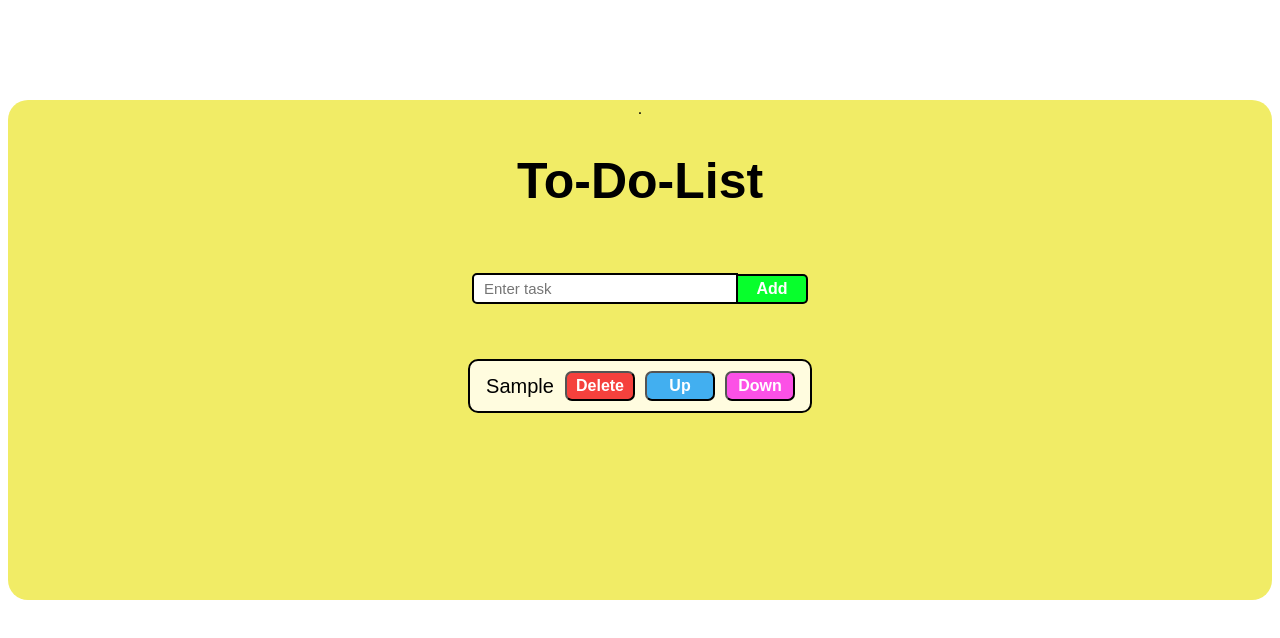
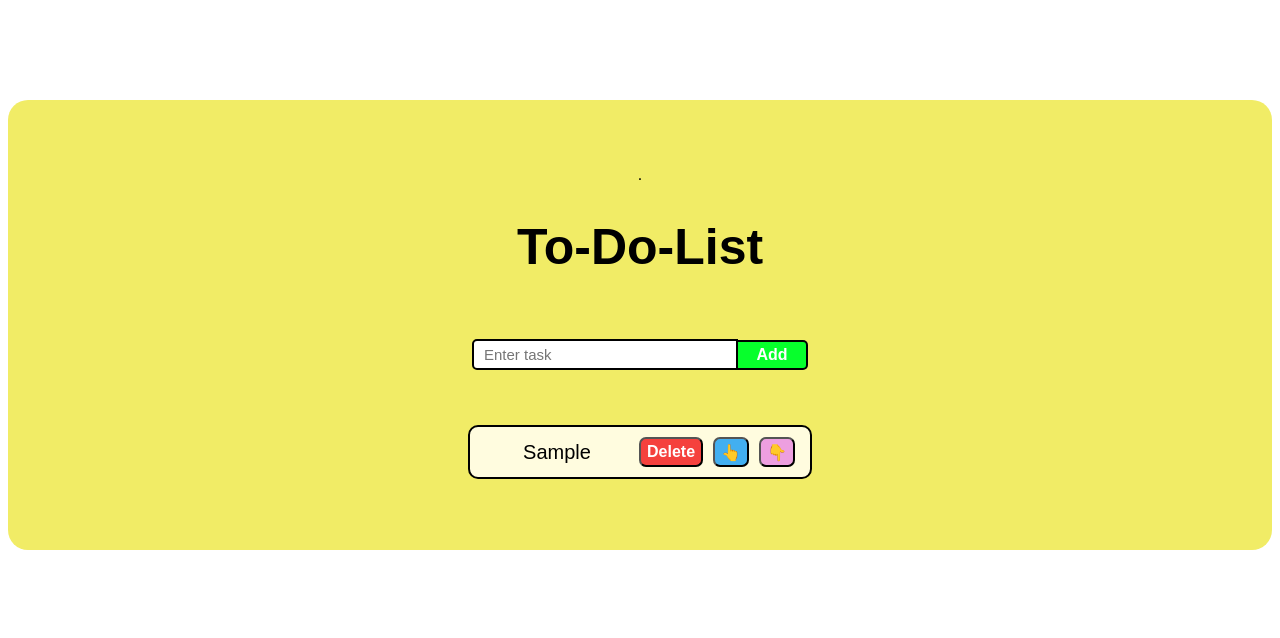
Before and after one commit to vivekdagudu/To-Do-List, a React (Vite) app: page / in a window 1280 px wide. Both pictures are taken after typing "Sample" into the empty fields and a click on the button "Add". Shown: the top 638 px of the page. Built offline with nearby package versions, Linux system fonts and the light colour scheme.

Commit message:
Updated index.css and To-Do-List.jsx with new styles

```diff
--- a/src/To-Do-List.jsx
+++ b/src/To-Do-List.jsx
@@ -46,8 +46,8 @@ function ToDoList(){
                     <li key={index}>
                         <span className="text">{task}</span>
                         <button className="delete-button" onClick={() => deletetask(index)} >Delete</button>
-                        <button className="up-button" onClick={() => moveup(index)} >Up</button>
-                        <button className="down-button" onClick={() => movedown(index)} >Down</button>
+                        <button className="up-button" onClick={() => moveup(index)} >👆</button>
+                        <button className="down-button" onClick={() => movedown(index)} >👇</button>
 
 
                     </li>
--- a/src/index.css
+++ b/src/index.css
@@ -1,10 +1,10 @@
 .todolist{
-  height: 500px;
   font-family: Arial, Helvetica, sans-serif;
   text-align: center;
   margin-top: 100px;
   background-color: rgb(241, 236, 102);
   border-radius: 20px;
+  padding: 50px;
 }
 h1{
   font-size: 50px;
@@ -33,7 +33,7 @@ h1{
   border-bottom-right-radius: 5px;
 }
 .delete-button,.up-button,.down-button{
-  width: 70px;
+
   margin: 5px;
   height: 30px;
 }
@@ -68,7 +68,7 @@ li{
   border-radius: 7px;
 }
 .down-button{
-  background-color: rgba(252, 49, 231, 0.834);
+  background-color: rgba(234, 142, 224, 0.834);
   color: white;
   font-size: 16px;
   font-weight: bold;
```
